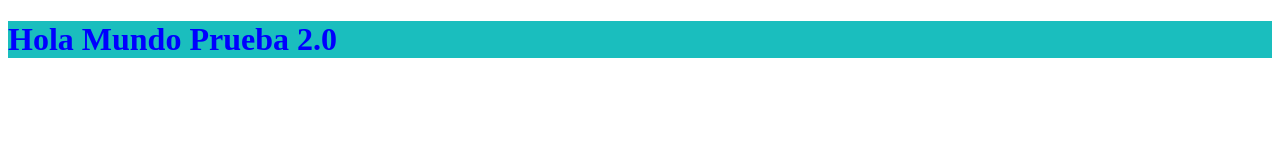
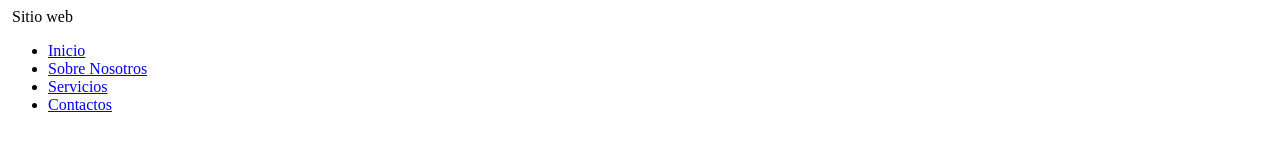
Before and after one commit to Abbel-nile/lenguajesweb_abigail_villarreal, a plain HTML site: page index.html in a window 1280 px wide. Drawn offline with Linux system fonts and the light colour scheme.

Commit message:
Update index.html
cabecera_cambio

```diff
--- a/index.html
+++ b/index.html
@@ -4,10 +4,28 @@
     <meta charset="UTF-8">
     <meta name="viewport" content="width=device-width, initial-scale=1.0">
     <title>Document</title>
-    <link rel="stylesheet" href="css/style.css"
+    <link rel="stylesheet" href="css/style.css">
 </head>
 <body>
-    <h1>Hola Mundo Prueba 2.0</h1>
+
+    <header class="cabecera">
+        <div class="contenedor-cabecera">
+            <div class="logo">
+                <img src="" alt="">
+                <span>Sitio web</span>
+            </div>
+
+            <nav class="menu">
+                <ul class="lista-menu">
+                    <li><a href="#">Inicio</a></li>
+                    <li><a href="#">Sobre Nosotros</a></li>
+                    <li><a href="#">Servicios</a></li>
+                    <li><a href="#">Contactos</a></li>
+                </ul>
+            </nav>
+         </div>
+
+
 
 </body>
 </html>
```
